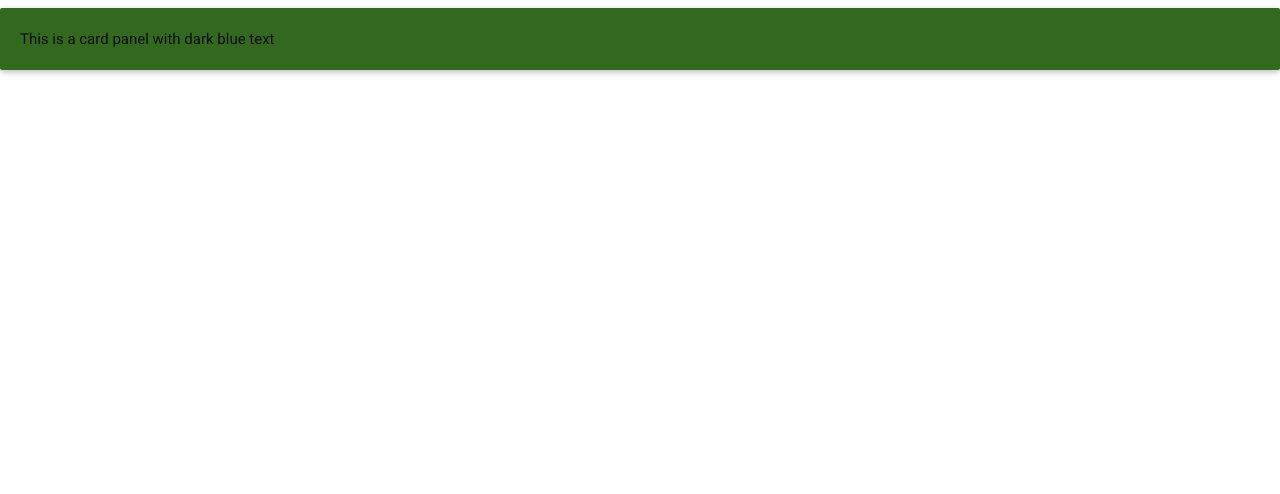
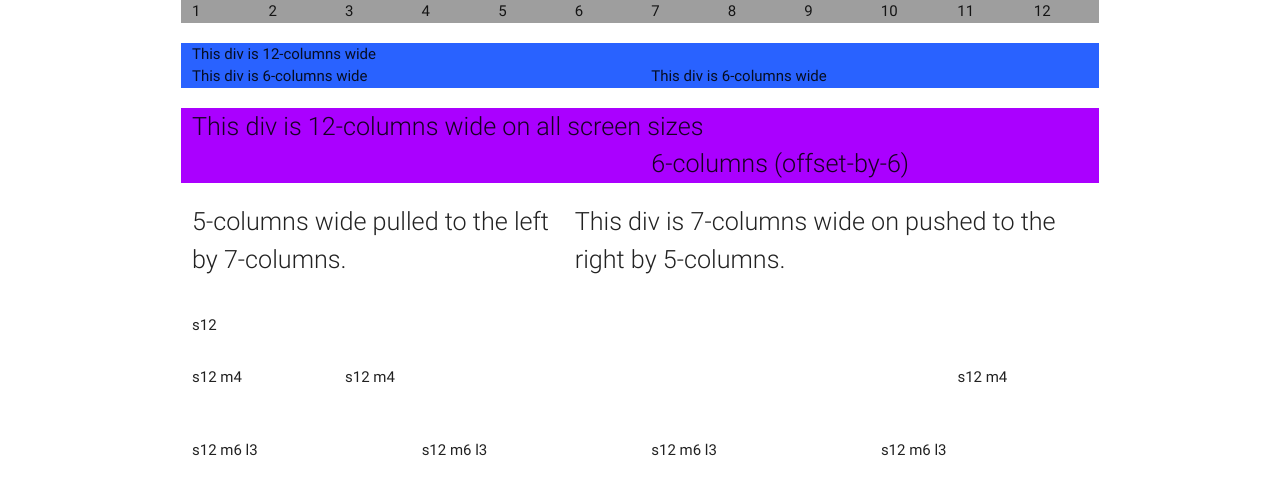
Before and after one commit to avinashtelcom/materializecss, a plain HTML site: page index.html in a window 1280 px wide. Drawn offline with nearby package versions, Linux system fonts and the light colour scheme.

Commit message:
Understanding grid System

```diff
--- a/index.html
+++ b/index.html
@@ -12,8 +12,62 @@
 
 <body>
     <!--Import jQuery before materialize.js-->
-    <div class="card-panel light-green darken-4">
-      <span class="transparent">This is a card panel with dark blue text</span>
+    <div class="container">
+        <div class="row grey accent-4">
+            <div class="col s1">1</div>
+            <div class="col s1">2</div>
+            <div class="col s1">3</div>
+            <div class="col s1">4</div>
+            <div class="col s1">5</div>
+            <div class="col s1">6</div>
+            <div class="col s1">7</div>
+            <div class="col s1">8</div>
+            <div class="col s1">9</div>
+            <div class="col s1">10</div>
+            <div class="col s1">11</div>
+            <div class="col s1">12</div>
+        </div>
+        <div class="row blue accent-4">
+            <div class="col s12">This div is 12-columns wide</div>
+            <div class="col s6">This div is 6-columns wide</div>
+            <div class="col s6">This div is 6-columns wide</div>
+        </div>
+        <div class="row purple accent-4">
+            <div class="col s12"><span class="flow-text">This div is 12-columns wide on all screen sizes</span></div>
+            <div class="col s6 offset-s6"><span class="flow-text">6-columns (offset-by-6)</span></div>
+        </div>
+        <div class="row">
+            <div class="col s7 push-s5"><span class="flow-text">This div is 7-columns wide on pushed to the right by 5-columns.</span></div>
+            <div class="col s5 pull-s7"><span class="flow-text">5-columns wide pulled to the left by 7-columns.</span></div>
+        </div>
+        <div class="row">
+            <div class="col s12">
+                <p>s12</p>
+            </div>
+            <div class="col s12 m4 l2">
+                <p>s12 m4</p>
+            </div>
+            <div class="col s12 m4 l8">
+                <p>s12 m4</p>
+            </div>
+            <div class="col s12 m4 l2">
+                <p>s12 m4</p>
+            </div>
+        </div>
+        <div class="row">
+            <div class="col s12 m6 l3">
+                <p>s12 m6 l3</p>
+            </div>
+            <div class="col s12 m6 l3">
+                <p>s12 m6 l3</p>
+            </div>
+            <div class="col s12 m6 l3">
+                <p>s12 m6 l3</p>
+            </div>
+            <div class="col s12 m6 l3">
+                <p>s12 m6 l3</p>
+            </div>
+        </div>
     </div>
     <script type="text/javascript" src="https://code.jquery.com/jquery-2.1.1.min.js"></script>
     <script type="text/javascript" src="js/materialize.min.js"></script>
```
